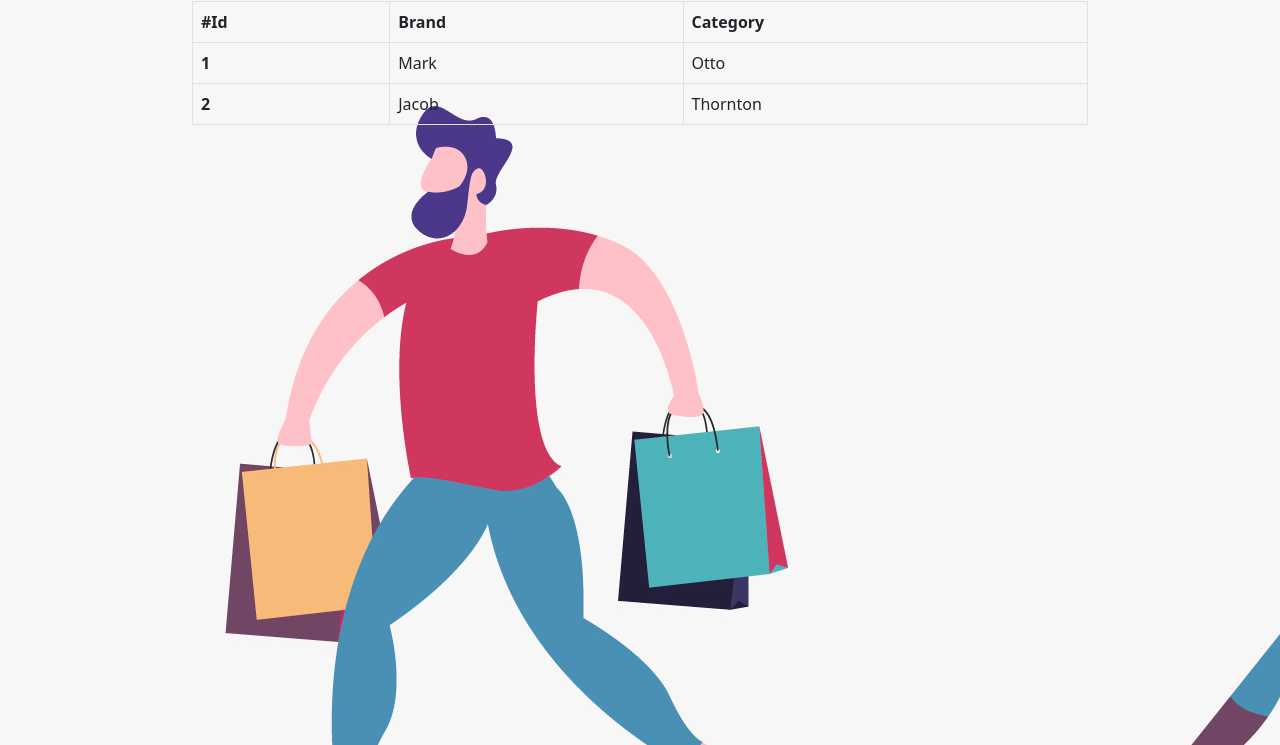
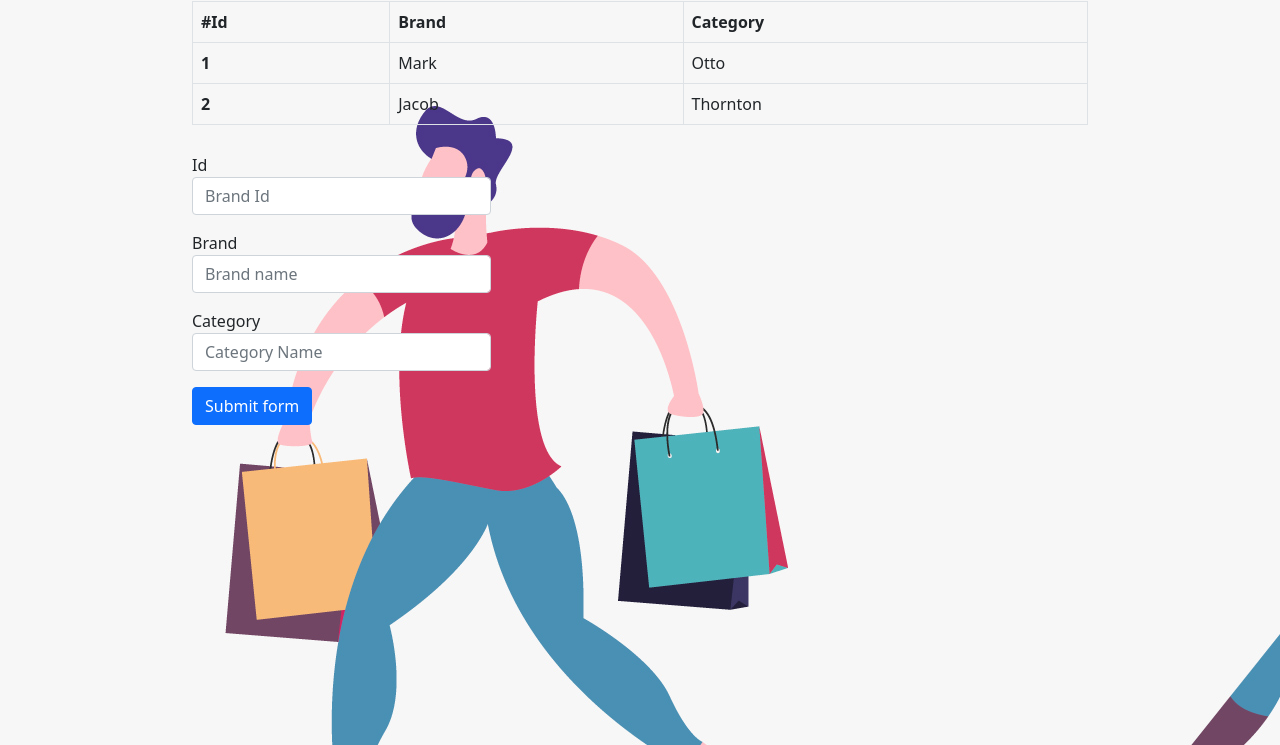
Before and after one commit to Sushant-Kapoor/Online-Store, a plain HTML site: page index.html in a window 1280 px wide. Shown: the part 55-800 px from the top of the page. Drawn offline with nearby package versions, Linux system fonts and the light colour scheme; no server answers.

Commit message:
Added JS logic to fetch Brand details

```diff
--- a/index.html
+++ b/index.html
@@ -23,19 +23,61 @@
           <th scope="col">Category</th>
         </tr>
       </thead>
-      <tbody>
+      <tbody id="brand-details-body">
         <tr>
-          <th scope="row">1</th>
+          <th>1</th>
           <td>Mark</td>
           <td>Otto</td>
         </tr>
         <tr>
-          <th scope="row">2</th>
+          <th>2</th>
           <td>Jacob</td>
           <td>Thornton</td>
         </tr>
       </tbody>
     </table>
-    <script src="index.js"></script>
+
+    <form id="edit-brand-details">
+      <div class="form-row">
+        <div class="col-md-4 mb-3">
+          <label for="validationDefault01">Id</label>
+          <input
+            type="text"
+            class="form-control"
+            id="Brand-id-input-field"
+            placeholder="Brand Id"
+            value=""
+            required
+          />
+        </div>
+        <div class="col-md-4 mb-3">
+          <label for="validationDefault02">Brand</label>
+          <input
+            type="text"
+            class="form-control"
+            id="Brand-input-field"
+            placeholder="Brand name"
+            value=""
+            required
+          />
+        </div>
+        <div class="col-md-4 mb-3">
+          <label for="validationDefaultUsername">Category</label>
+          <div class="input-group">
+            <input
+              type="text"
+              class="form-control"
+              id="Category-input-field"
+              placeholder="Category Name"
+              aria-describedby="inputGroupPrepend2"
+              required
+            />
+          </div>
+        </div>
+      </div>
+
+      <button class="btn btn-primary" type="submit">Submit form</button>
+    </form>
+    <script src="script.js"></script>
   </body>
 </html>
--- a/script.js
+++ b/script.js
@@ -0,0 +1,13 @@
+const buildTableRow = (brandData) => {
+  return `<tr><th>${brandData.id}</th><td>${brandData.price}</td><td>${brandData.stock}</td></tr>`;
+};
+
+fetch("https://dummyjson.com/products/1")
+  .then((res) => res.json())
+  .then((data) => {
+    console.log(data);
+    const tableData = buildTableRow(data);
+    const tableBody = document.getElementById("brand-details-body");
+    tableBody.insertAdjacentHTML("beforeend", tableData);
+  })
+  .catch((error) => console.log("Error while fetching brand details"));
--- a/style.css
+++ b/style.css
@@ -11,3 +11,9 @@ body {
 #brand-details {
   text-align: center;
 }
+
+#edit-brand-details {
+  width: 70vw;
+  margin: 0 auto;
+  margin-top: 28px;
+}
```
